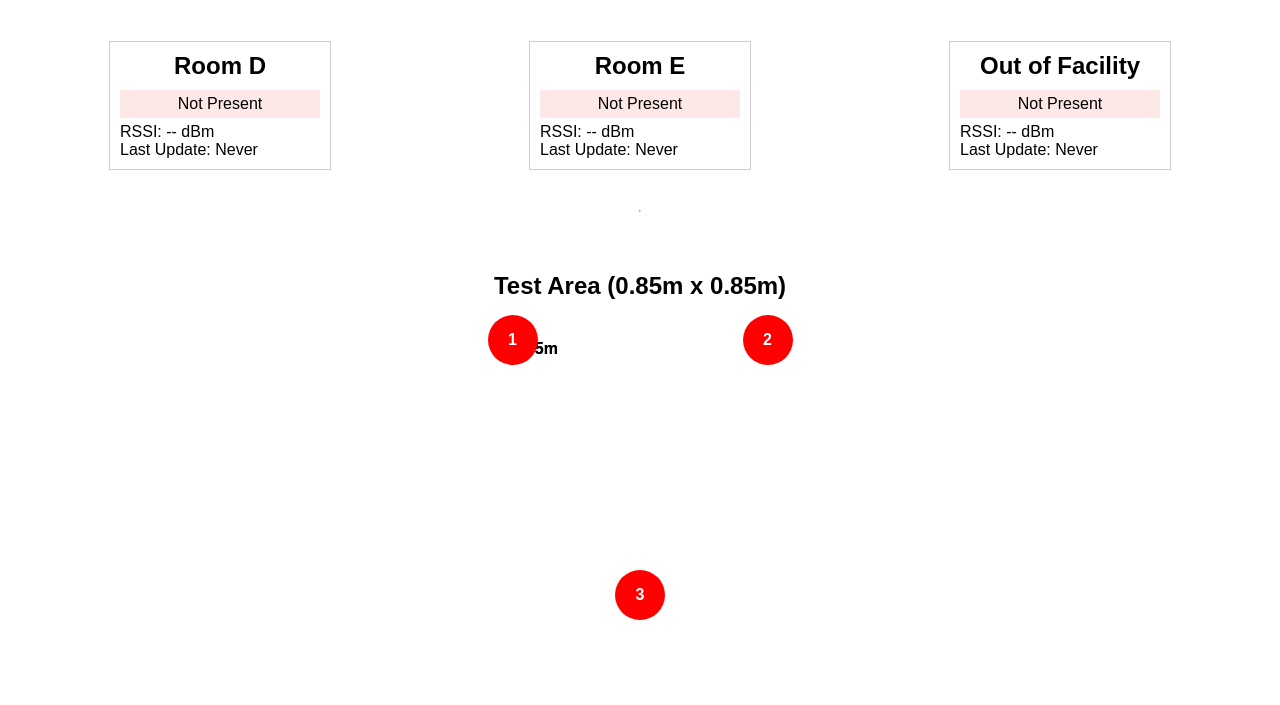
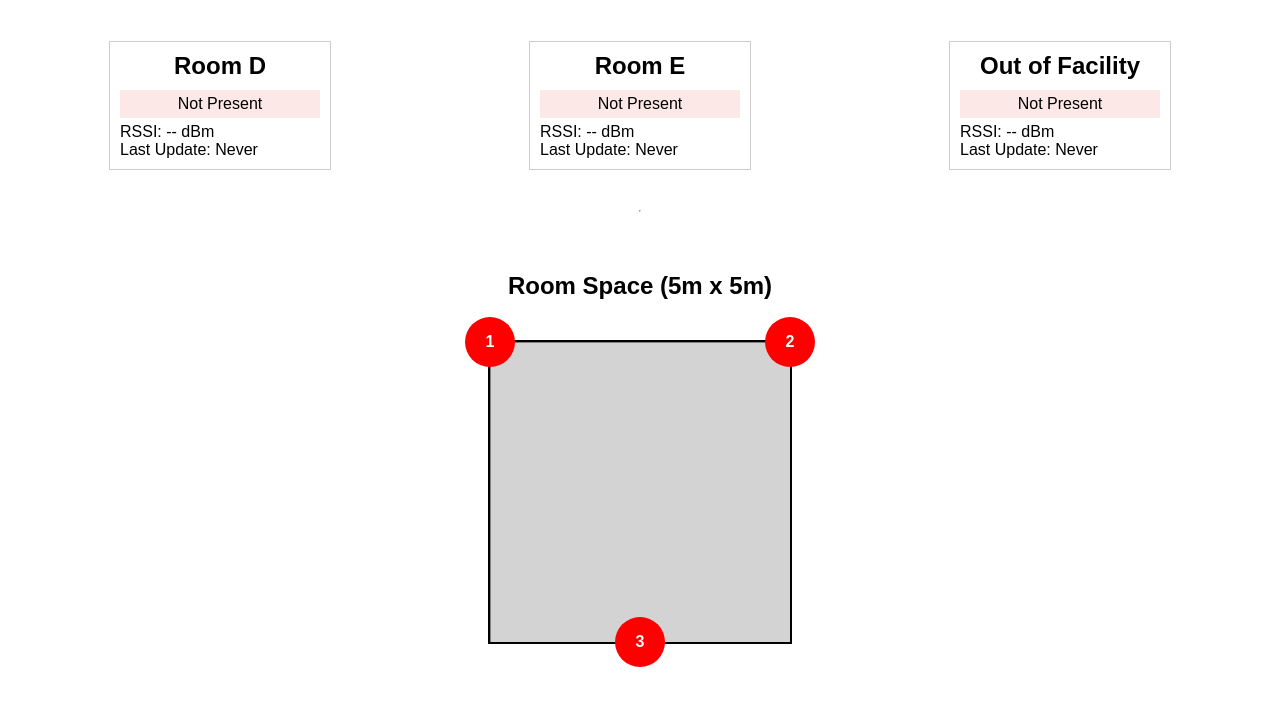
Before and after one commit to QuirkySteve/IoT-ElderlyLocationTracker, a website: page Dashboard/public/index.html in a window 1280 px wide. Shown: the part 79-784 px from the top of the page. Drawn offline with Linux system fonts and the light colour scheme.

Commit message:
User position scales accordingly within 5m grid. Clips at borders to prevent user flyiing everywhere. Disappears when LoRa indicates user left room.

```diff
--- a/Dashboard/public/index.html
+++ b/Dashboard/public/index.html
@@ -15,14 +15,6 @@
     .room-container {
       position: relative;
       margin-top: 20px;
-    }
-    #room {
-      background-color: lightgray;
-      border: 2px solid black;
-      position: relative;
-      /* Add grid background */
-      background-image: linear-gradient(to right, grey 1px, transparent 1px), linear-gradient(to bottom, grey 1px, transparent 1px);
-       background-size: calc(100% / 8) calc(100% / 8);
     }
     .axis-label {
       position: absolute;
@@ -89,14 +81,19 @@
     .absent {
       background-color: #fce8e6;
     }
+    #room-test {
+      background-color: lightgray;
+      border: 2px solid black;
+      position: relative;
+      background-image: linear-gradient(to right, grey 1px, transparent 1px), linear-gradient(to bottom, grey 1px, transparent 1px);
+      background-size: 300px 300px; /* 5m grid = one square */
+    }
   </style>
 </head>
 <body>
   <h1>Real-Time User Location</h1>
 
   <div class="container">
-    <!-- Original room visualization removed -->
-
     <div class="tables-container">
       <div class="status-table">
         <h2>Room D</h2>
@@ -122,25 +119,24 @@
 
     <hr style="margin: 40px 0;">
 
-    <h2>Test Area (0.85m x 0.85m)</h2>
+    <h2>Room Space (5m x 5m)</h2>
     <div class="container">
        <div class="room-container">
-         <span id="x-axis-test" class="axis-label">0.85m</span>
-         <span id="y-axis-test" class="axis-label">0.85m</span>
-         <div id="room-test" style="background-size: calc(100% / 8.5) calc(100% / 8.5);"></div>
+         <span id="x-axis-test" class="axis-label">5m</span>
+         <span id="y-axis-test" class="axis-label">5m</span>
+         <div id="room-test"></div>
        </div>
      </div>
   </div>
 
   <script>
-    // --- Test Area Elements & Config ---
+    let isUserPresent = false;
+
     const roomTest = document.getElementById("room-test");
-    const SCALE_TEST = 300; // Pixels per meter for test room (0.85m * 300 = 255px)
-    const testWidthMeters = 0.85;
-    const testHeightMeters = 0.85;
+    const SCALE_TEST = 60; // 1m = 60px
+    const testWidthMeters = 5;
+    const testHeightMeters = 5;
 
-
-    // --- Test Area Functions ---
     function setupTestRoom() {
         roomTest.style.width = `${testWidthMeters * SCALE_TEST}px`;
         roomTest.style.height = `${testHeightMeters * SCALE_TEST}px`;
@@ -150,63 +146,48 @@
     }
 
     function addStaticBaseStationsTest() {
-        roomTest.innerHTML = ""; // Clear previous anchors
-        // Anchor positions for 0.85x0.85m test area (relative to bottom-left 0,0)
-        // Anchor 1: (0, 0.85)
-        // Anchor 2: (0.85, 0.85)
-        // Anchor 3: (0.425, 0)
+        roomTest.innerHTML = "";
         const positions = [
-            { id: 1, x: 0, y: 0.85 },
-            { id: 2, x: 0.85, y: 0.85 },
-            { id: 3, x: 0.425, y: 0 }
+            { id: 1, x: 0, y: 5 },
+            { id: 2, x: 5, y: 5 },
+            { id: 3, x: 2.5, y: 0 }
         ];
         positions.forEach(pos => {
             const baseStation = document.createElement("div");
             baseStation.classList.add("base-station");
             baseStation.textContent = pos.id;
-            // Convert meters to pixels using test scale
             const xPx = pos.x * SCALE_TEST;
-            // Invert Y-axis: HTML top = (Total Height - Y coordinate) * Scale
             const yPx = (testHeightMeters - pos.y) * SCALE_TEST;
-            // Adjust position slightly to center the 50x50 circle
             baseStation.style.left = `${xPx - 25}px`;
             baseStation.style.top = `${yPx - 25}px`;
             roomTest.appendChild(baseStation);
         });
     }
 
-     function updateUserPositionTest(xMeters, yMeters) {
+    function updateUserPositionTest(xMeters, yMeters) {
         let userDot = document.getElementById("ble-device-test");
         if (!userDot) {
             userDot = document.createElement("div");
-            userDot.id = "ble-device-test"; // Unique ID for test area dot
+            userDot.id = "ble-device-test";
             userDot.classList.add("ble-device");
             userDot.textContent = "U";
             roomTest.appendChild(userDot);
         }
 
-        // Convert meters to pixels using test scale
+        // Clamp position within 0–5m to prevent overflow beyond grid
+        const xClamped = Math.max(0, Math.min(testWidthMeters, xMeters));
+        const yClamped = Math.max(0, Math.min(testHeightMeters, yMeters));
+
         const xPx = xMeters * SCALE_TEST;
-        // Invert Y-axis: HTML top = (Total Height - Y coordinate) * Scale
         const yPx = (testHeightMeters - yMeters) * SCALE_TEST;
-
-        // Adjust position slightly to center the 30x30 circle
         userDot.style.left = `${xPx - 15}px`;
         userDot.style.top = `${yPx - 15}px`;
     }
 
-
-    // RSSI threshold for determining if person is out of facility
-    const OUT_OF_FACILITY_THRESHOLD = -90; // dBm
-
-    // Store latest RSSI values
-    const latestRSSI = {
-        room1: null,
-        room2: null
-    };
+    const OUT_OF_FACILITY_THRESHOLD = -90;
+    const latestRSSI = { room1: null, room2: null };
 
     function updateAllRoomStatuses() {
-        // If all RSSI values are below threshold, person is out of facility
         if (Object.values(latestRSSI).every(rssi => rssi === null || rssi < OUT_OF_FACILITY_THRESHOLD)) {
             updateRoomStatus('room1', latestRSSI.room1, false);
             updateRoomStatus('room2', latestRSSI.room2, false);
@@ -214,7 +195,6 @@
             return;
         }
 
-        // Find the strongest RSSI
         let strongestRSSI = -Infinity;
         let strongestRoom = null;
 
@@ -225,56 +205,57 @@
             }
         }
 
-        // Update all room statuses
         updateRoomStatus('room1', latestRSSI.room1, strongestRoom === 'room1');
         updateRoomStatus('room2', latestRSSI.room2, strongestRoom === 'room2');
         updateRoomStatus('out', Math.min(...Object.values(latestRSSI).filter(v => v !== null)), strongestRoom === null);
+
+        if ((latestRSSI.room1 === null && latestRSSI.room2 === null) ||
+            (latestRSSI.room1 < OUT_OF_FACILITY_THRESHOLD && latestRSSI.room2 < OUT_OF_FACILITY_THRESHOLD)) {
+            isUserPresent = false;
+        }
     }
 
     function updateRoomStatus(roomId, rssi, isPresent) {
         const statusElement = document.getElementById(`${roomId}-status`);
         const rssiElement = document.getElementById(`${roomId}-rssi`);
         const timeElement = document.getElementById(`${roomId}-time`);
-
         if (rssi !== null) {
             rssiElement.textContent = rssi;
             timeElement.textContent = new Date().toLocaleTimeString();
         }
-
         statusElement.textContent = isPresent ? "Present" : "Not Present";
         statusElement.className = "status-indicator " + (isPresent ? "present" : "absent");
     }
 
-    // --- Initialization ---
-    setupTestRoom(); // Setup test area room
+    setupTestRoom();
 
-    // WebSocket connection for receiving both BLE and LoRa data
     const ws = new WebSocket("ws://localhost:3000");
     ws.onopen = () => console.log("WebSocket connected");
 
     ws.onmessage = (event) => {
         const data = JSON.parse(event.data);
 
-        // Handle BLE position data (now contains adjustedPosition relative to 0,0)
         if (data.position) {
             const { x, y } = data.position;
-            // Update the test area visualization
-            updateUserPositionTest(x, y);
-            // Original room update removed
+            if (isUserPresent) {
+                updateUserPositionTest(x, y);
+            } else {
+                const userDot = document.getElementById("ble-device-test");
+                if (userDot) userDot.remove();
+            }
+            return;
         }
 
-        // Handle LoRa data
         if (data.type === 'lora') {
             const { sender, rssi } = data;
+            isUserPresent = true;
 
-            // Update latest RSSI values
             if (sender === 'D') {
                 latestRSSI.room1 = rssi;
             } else if (sender === 'E') {
                 latestRSSI.room2 = rssi;
             }
 
-            // Update all room statuses
             updateAllRoomStatuses();
         }
     };
```
Also changed, not shown: Dashboard/server.js (+11 -6 lines), 2 other files.
